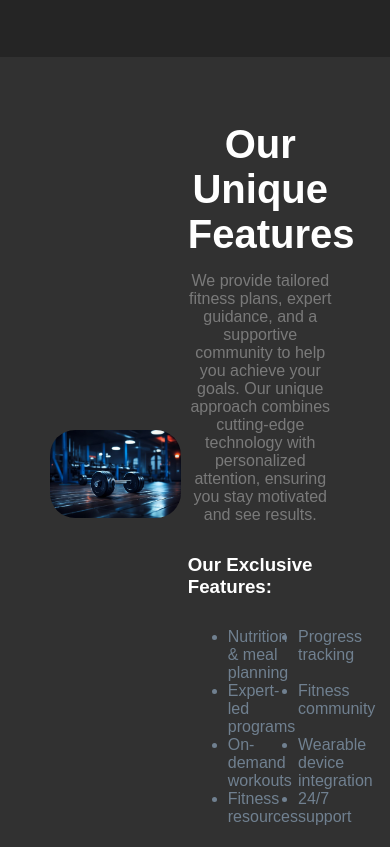
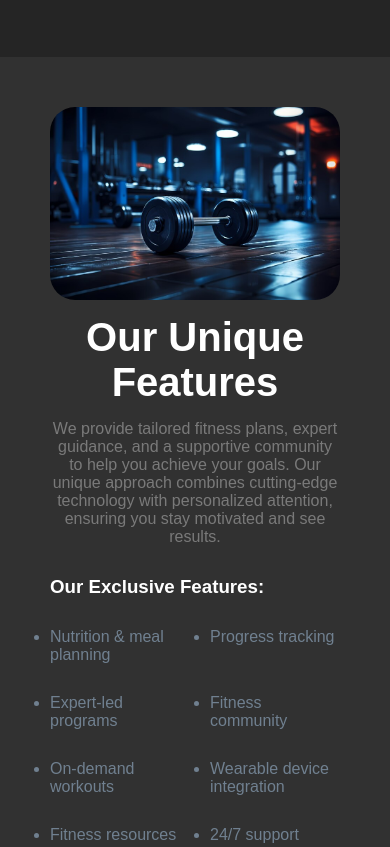
Before and after one commit to SIAM-TheLegend/jm-2, a plain HTML site: page index.html in a window 390 px wide. Shown: the part 3368-4215 px from the top of the page. Drawn offline with Linux system fonts and the light colour scheme; a web font is replaced by a local one.

Commit message:
Unique Features responsive done

```diff
--- a/style.css
+++ b/style.css
@@ -312,7 +312,18 @@ table * {
   display: grid;
   grid-template-columns: repeat(2, 1fr);
 }
-/* #unique-features {} */
+@media (max-width: 576px) {
+  #unique-features {
+    flex-direction: column;
+  }
+  #unique-features > img, #unique-features > div {
+    width: 100%;
+  }
+  #unique-features > div > ul {
+    gap: 30px;
+    padding: 0;
+  }
+}
 
 
 
```
